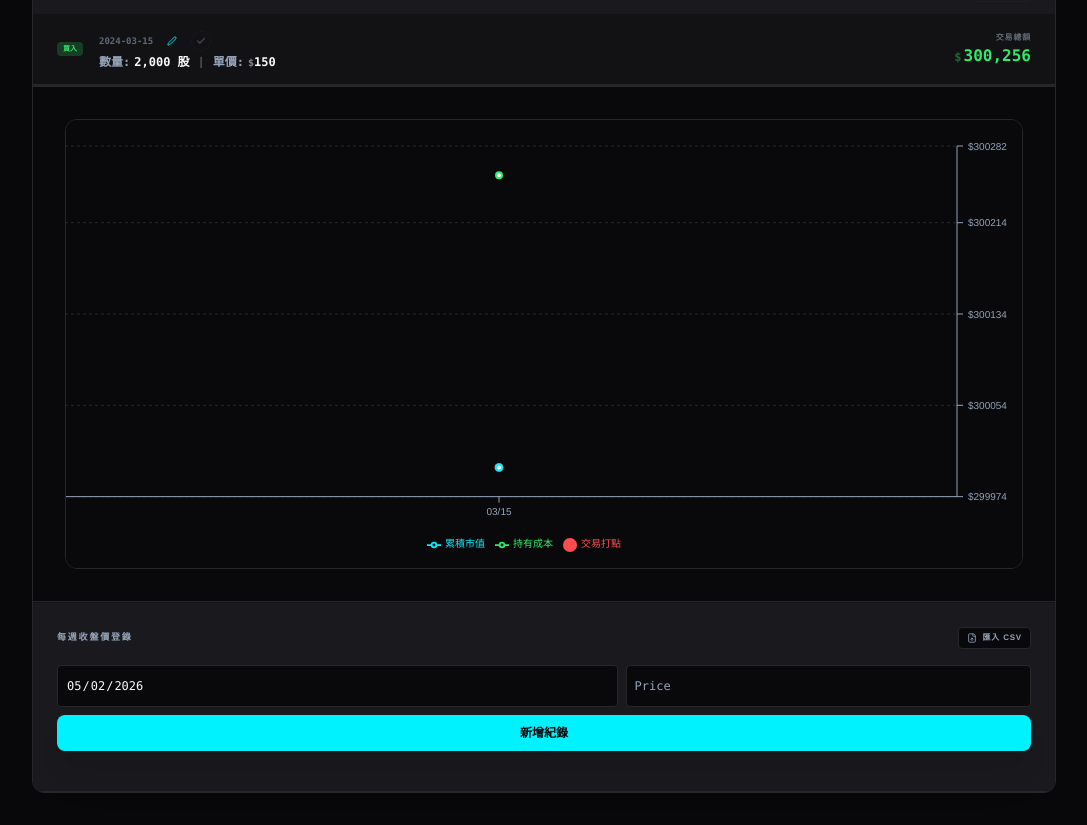
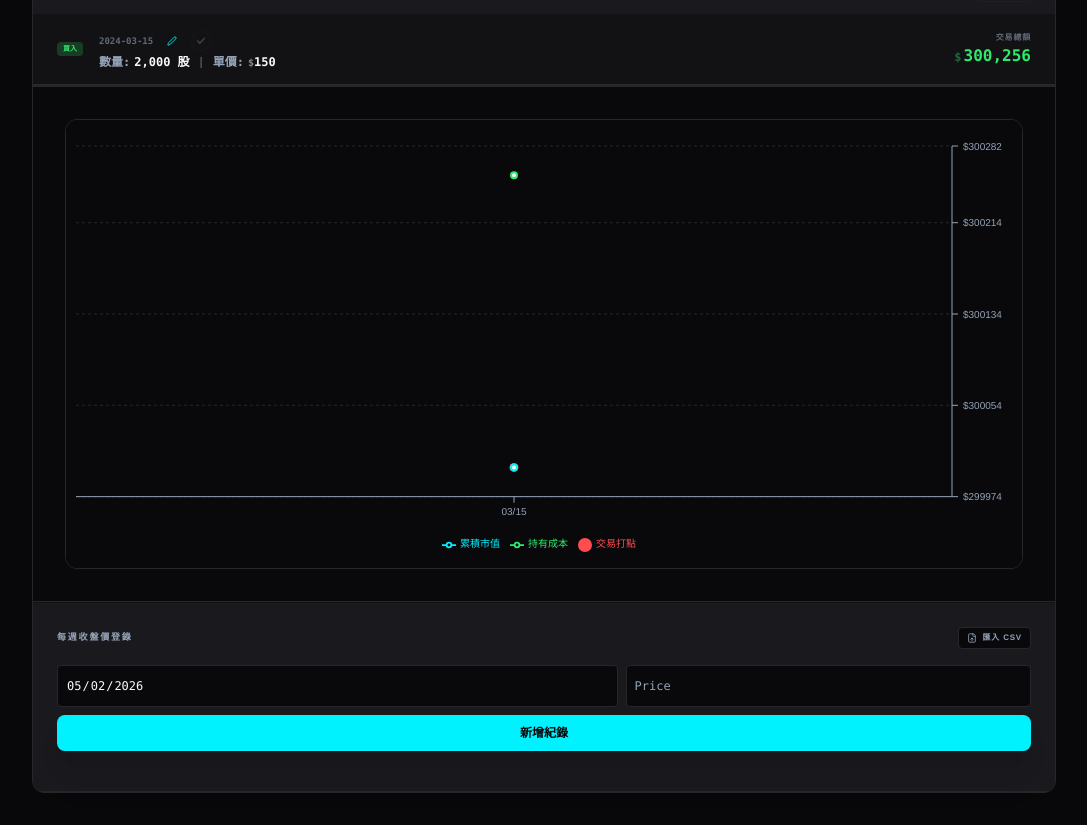
Before and after one commit to qazs792589-lang/Z-Money-, a React (Vite) app: page / in a window 1280 px wide. Shown: the part 1020-1845 px from the top of the page, without its empty margins (136-1223 px from the left). Built offline with nearby package versions, Linux system fonts and the light colour scheme.

Commit message:
feat: add StockChartWidget component to visualize portfolio position value and cost basis over time

```diff
--- a/src/components/StockChartWidget.tsx
+++ b/src/components/StockChartWidget.tsx
@@ -127,7 +127,7 @@ export const StockChartWidget = ({ ticker, transactions, weeklyPrices, marketDat
           </div>
         ) : (
           <ResponsiveContainer width="100%" height="100%">
-            <ComposedChart data={combinedData} margin={{ top: 10, right: 5, left: -25, bottom: 0 }}>
+            <ComposedChart data={combinedData} margin={{ top: 10, right: 10, left: 10, bottom: 0 }}>
               <CartesianGrid strokeDasharray="3 3" stroke="var(--border)" vertical={false} />
               <XAxis
                 dataKey="date"
```
